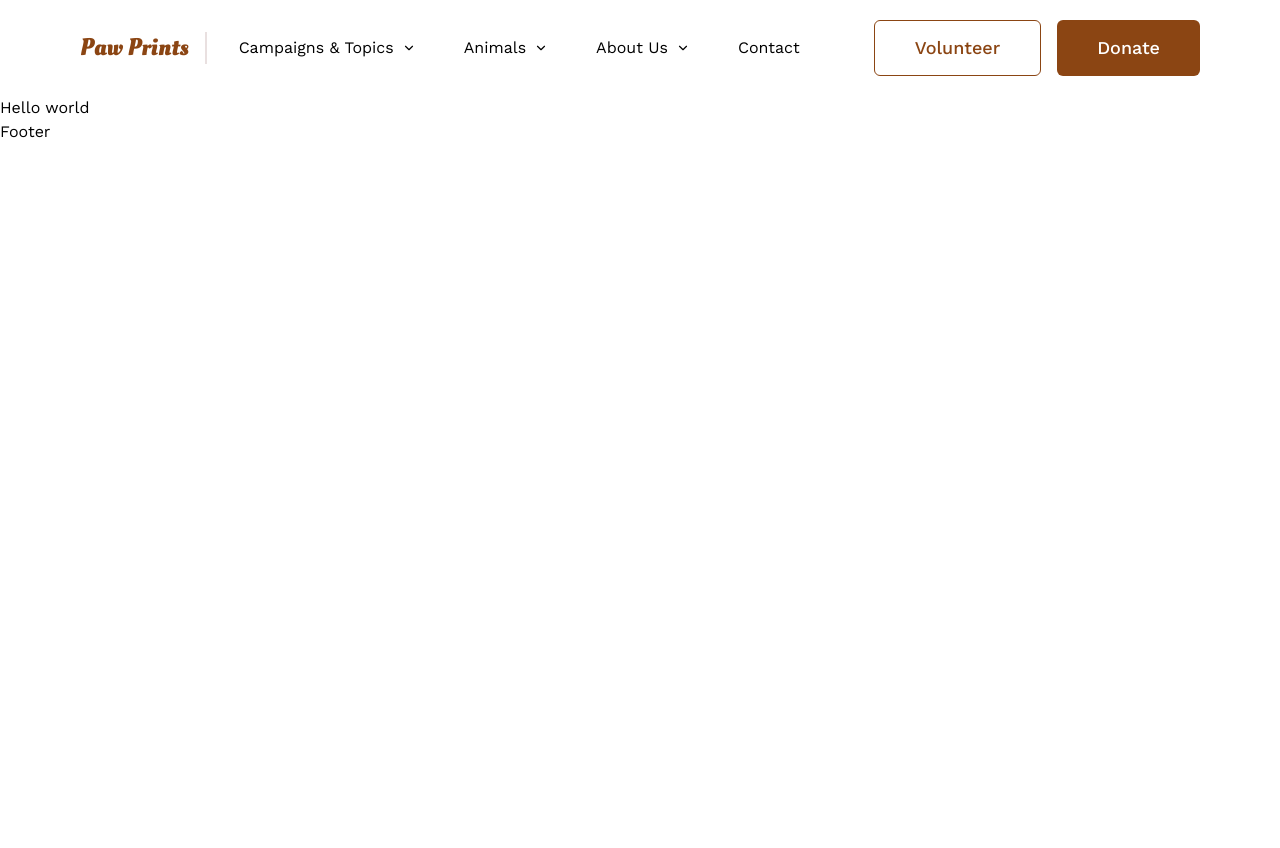
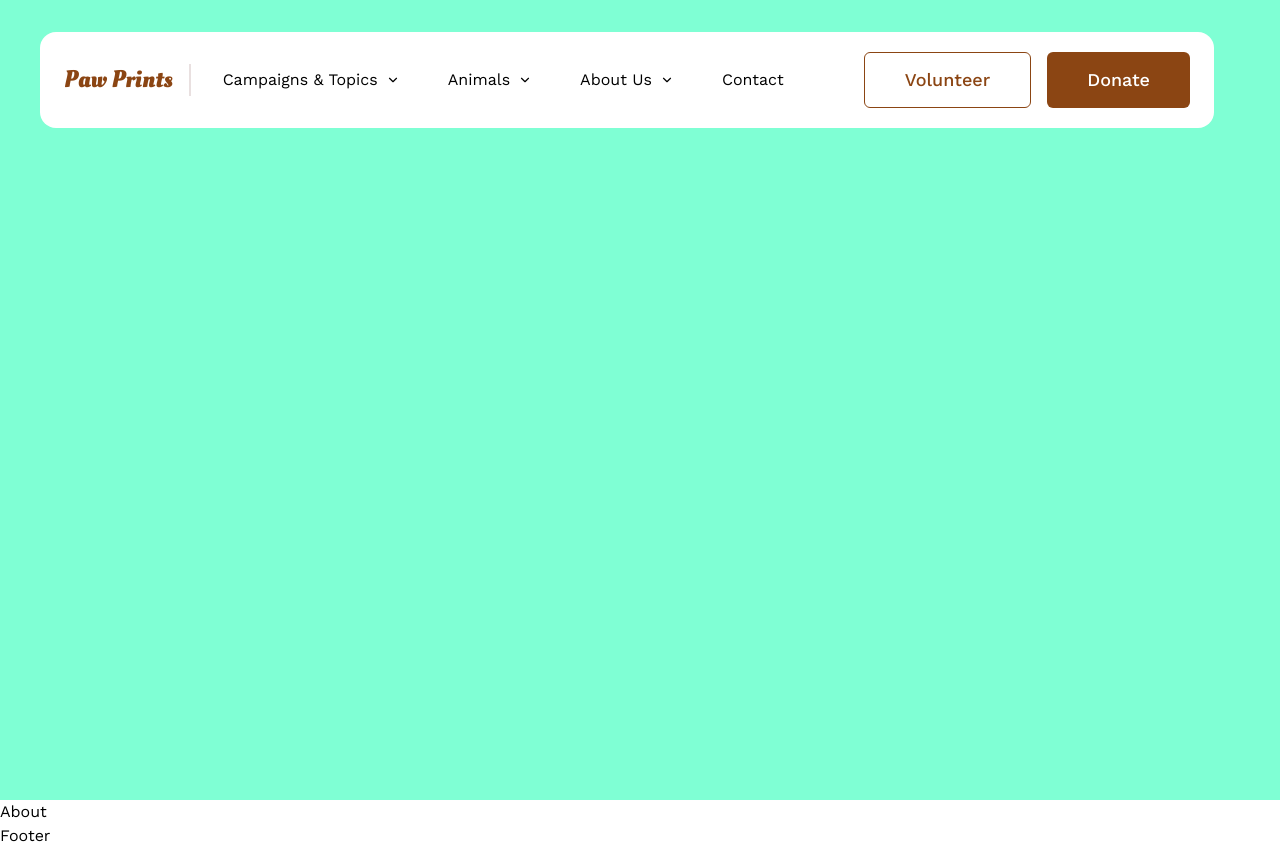
Before and after one commit to sandeepsz/paw_prints, a Next.js app: page / in a window 1280 px wide. Before the commit the page ends 800 px from the top, so only its background shows below. Built offline with nearby package versions, Linux system fonts and the light colour scheme.

Commit message:
navbar over hero-section

```diff
--- a/app/globals.css
+++ b/app/globals.css
@@ -81,6 +81,10 @@ body {
   font-family: "Work Sans", sans-serif;
 }
 
+.hero {
+  background-color: aquamarine;
+}
+
 @layer utilities {
   .logo {
     @apply font-bold text-2xl;
--- a/app/layout.tsx
+++ b/app/layout.tsx
@@ -16,7 +16,6 @@ export default function RootLayout({
   return (
     <html lang="en">
       <body>
-        <Navbar />
         <main className="relative overflow-hidden">{children}</main>
         <Footer />
       </body>
--- a/app/page.tsx
+++ b/app/page.tsx
@@ -1,5 +1,12 @@
-import Image from "next/image";
+import About from "@/components/About";
+import Hero from "@/components/Hero";
+import Navbar from "@/components/Navbar";
 
 export default function Home() {
-  return <h1 className="bg-brown-90">Hello world</h1>;
+  return (
+    <>
+      <Hero />
+      <About />
+    </>
+  );
 }
--- /dev/null
+++ b/components/About.tsx
@@ -0,0 +1,7 @@
+import React from "react";
+
+const About = () => {
+  return <div>About</div>;
+};
+
+export default About;
--- /dev/null
+++ b/components/Hero.tsx
@@ -0,0 +1,14 @@
+import React from "react";
+import Navbar from "./Navbar";
+
+const Hero = () => {
+  return (
+    <section className="hero relative h-screen w-full">
+      <div className="max-w-[1420px]">
+        <Navbar />
+      </div>
+    </section>
+  );
+};
+
+export default Hero;
--- a/components/Navbar.tsx
+++ b/components/Navbar.tsx
@@ -4,13 +4,16 @@ import { Button } from "./ui/button";
 
 const Navbar = () => {
   return (
-    <nav className="mx-32 bg-white flexBetween max-container padding-container relative z-30 py-5">
+    <nav className="fixed rounded-2xl p-6 bg-white flexBetween gap-x-20 left-10 top-[32px]  z-30 py-5">
       <div className="flexCenter gap-8">
+        {/* Logo */}
         <Link href="/">
           <div className="font-oleo logo text-color-primary border-r-2 border-color-secondary pr-4">
             Paw Prints
           </div>
         </Link>
+
+        {/* Navbar Links */}
         <ul className=" hidden md:flexCenter gap-12 ">
           {NAV_LINKS.map((link) => (
             <Link className=" flexCenter gap-2" href={link.href} key={link.key}>
@@ -20,6 +23,8 @@ const Navbar = () => {
           ))}
         </ul>
       </div>
+
+      {/* Navbar Buttons */}
 
       <div className="hidden md:flexCenter gap-4">
         <Button
```
